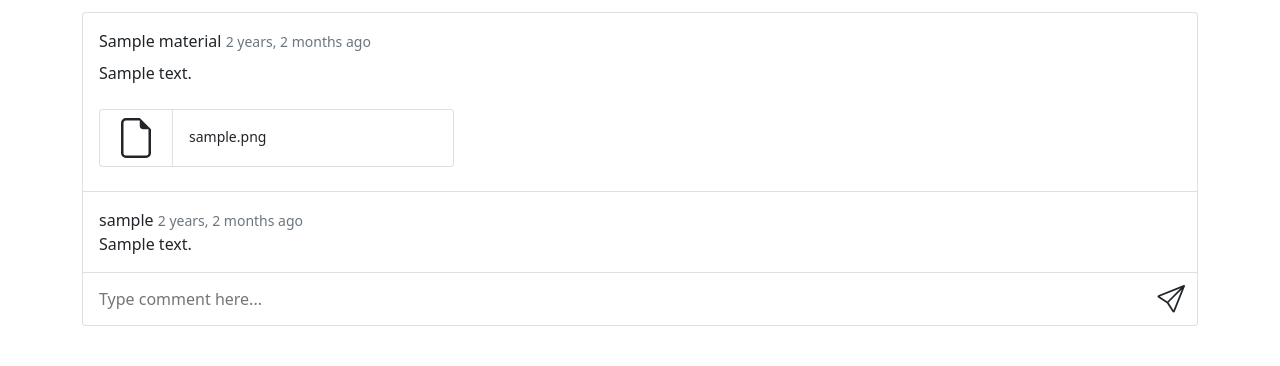
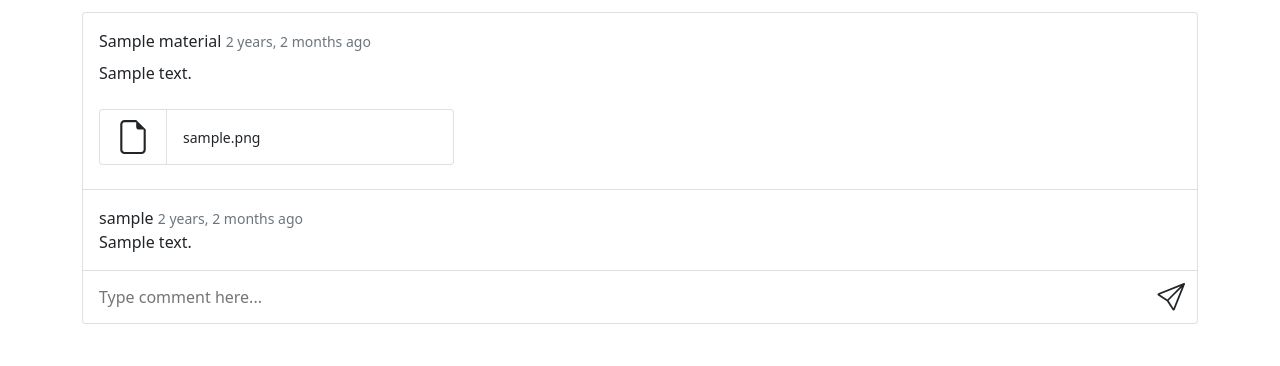
Before and after one commit to purwasadr/capstone, a Django app: page /1/materials in a window 1280 px wide. Shown: the part 434-800 px from the top of the page. Run offline with Django 4.2, Linux system fonts and the light colour scheme; a user stored in the database is signed in; tables that the repository leaves empty hold one stand-in row (values such as "Sample post"); parts of the project's set-up code (start-up, migrations or seed data) failed here and were passed over.

Commit message:
Add title block, add condition in button add-material, and change card style

```diff
--- a/classroom/templates/classroom/materials.html
+++ b/classroom/templates/classroom/materials.html
@@ -1,29 +1,34 @@
 {% extends 'classroom/layout-main.html' %}
+{% load humanize %}
+
+{% block title %}{{ clas.name }}{% endblock title %}
 {% block body %}
     {% include 'classroom/header-info.html' %}
     {% include 'classroom/nav-clas.html' %}
 
-    <div class="d-flex justify-content-end mb-3">
-        <a href="{% url 'add-material' clas.id %}" class="btn btn-primary">Add Material</a>
-    </div>
+    {% if materials.first.clas.author == request.user %}
+        <div class="d-flex justify-content-end mb-3">
+            <a href="{% url 'add-material' clas.id %}" class="btn btn-primary">Add Material</a>
+        </div>
+    {% endif %}
 
     {% for material in materials %}
         <div id="material-{{ material.id }}" class="card-material card mb-3">
             <div class="card-body">
-                <div class="card-title"><span class="fw-medium">{{ material.title }}</span> <span class="small text-secondary">{{ material.created_at|timesince }} ago</span></div>
+                <div class="card-title"><span class="fw-medium">{{ material.title }}</span> <span class="small text-secondary">{{ material.created_at|naturaltime }}</span></div>
                 <div class="card-text mb-4" style="white-space: pre-line;">{{ material.description }}</div>
                 <div class="row gx-2">
                     {% for material_file in material.files.all %}
                         <div class="col-md-4">
                             <div class="card flex-row mb-2">
-                                <div class="card-header bg-transparent rounded-0 border-bottom-0 border-end">
-                                    <div class="d-inline-block" style="width: 40px;">
+                                <div class="card-header bg-transparent rounded-0 border-bottom-0 border-end px-3">
+                                    <div style="width: 34px; padding-top: 2px; padding-bottom: 2px;">
                                         <svg xmlns="http://www.w3.org/2000/svg" width="100%" height="100%"  fill="currentColor" viewBox="0 0 16 16">
                                             <path d="M14 4.5V14a2 2 0 0 1-2 2H4a2 2 0 0 1-2-2V2a2 2 0 0 1 2-2h5.5L14 4.5zm-3 0A1.5 1.5 0 0 1 9.5 3V1H4a1 1 0 0 0-1 1v12a1 1 0 0 0 1 1h8a1 1 0 0 0 1-1V4.5h-2z"/>
                                         </svg>
                                     </div>
                                 </div>
-                                <div class="card-body">
+                                <div class="card-body d-flex flex-column justify-content-center">
                                     <div class="line-clamp-1 small">{{ material_file.filename }}</div>
                                 </div>
                                 <a href="{% url 'material-file' material_file.id %}" class="stretched-link"></a>
```
